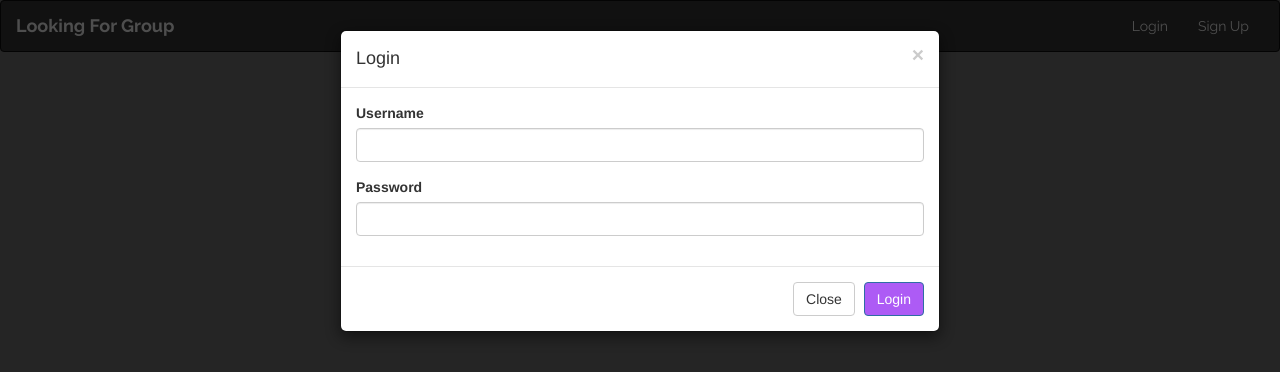
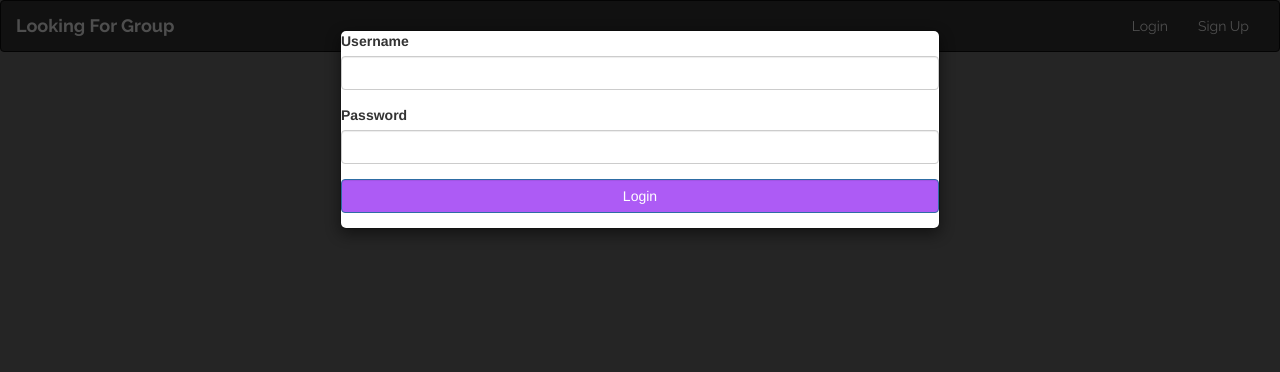
Before and after one commit to gromkii/capstone, a website: page public/views/index.html in a window 1280 px wide. Both pictures are taken after a click on the link "Login". Drawn offline with nearby package versions, Linux system fonts and the light colour scheme; some packages are replaced by stand-ins of ours; files that its build step writes are made by us from their sources.

Commit message:
Fix login modal, need to style. :rabbit:

```diff
--- a/public/views/partials/navbar.html
+++ b/public/views/partials/navbar.html
@@ -26,11 +26,6 @@
 <section id="loginModal" class="modal fade" tabindex="-1" role="dialog" aria-labeledby="loginModalLabel">
   <div class="modal-dialog" role="document">
    <div class="modal-content">
-     <div class="modal-header">
-       <button type="button" class="close" data-dismiss="modal" aria-label="Close"><span aria-hidden="true">&times;</span></button>
-       <h4 class="modal-title" id="loginModalLabel">Login</h4>
-     </div>
-     <div class="modal-body">
      <form action="/auth/login" method="POST">
        <fieldset class="form-group">
          <label for="username">Username</label>
@@ -40,12 +35,10 @@
         <label for="password">Password</label>
         <input type="password" name="password" class="form-control">
        </fieldset>
+       <fieldset class="form-group">
+         <button type="submit" class="btn btn-primary purpback form-control">Login</button>
+       </fieldset>
      </form>
-     </div>
-     <div class="modal-footer">
-       <button type="button" class="btn btn-default" data-dismiss="modal">Close</button>
-       <button type="button" class="btn btn-primary purpback" data-dismiss="modal">Login</button>
-     </div>
    </div>
  </div>
 </section>
```
Lines whose indentation alone changed are shown as unchanged.
